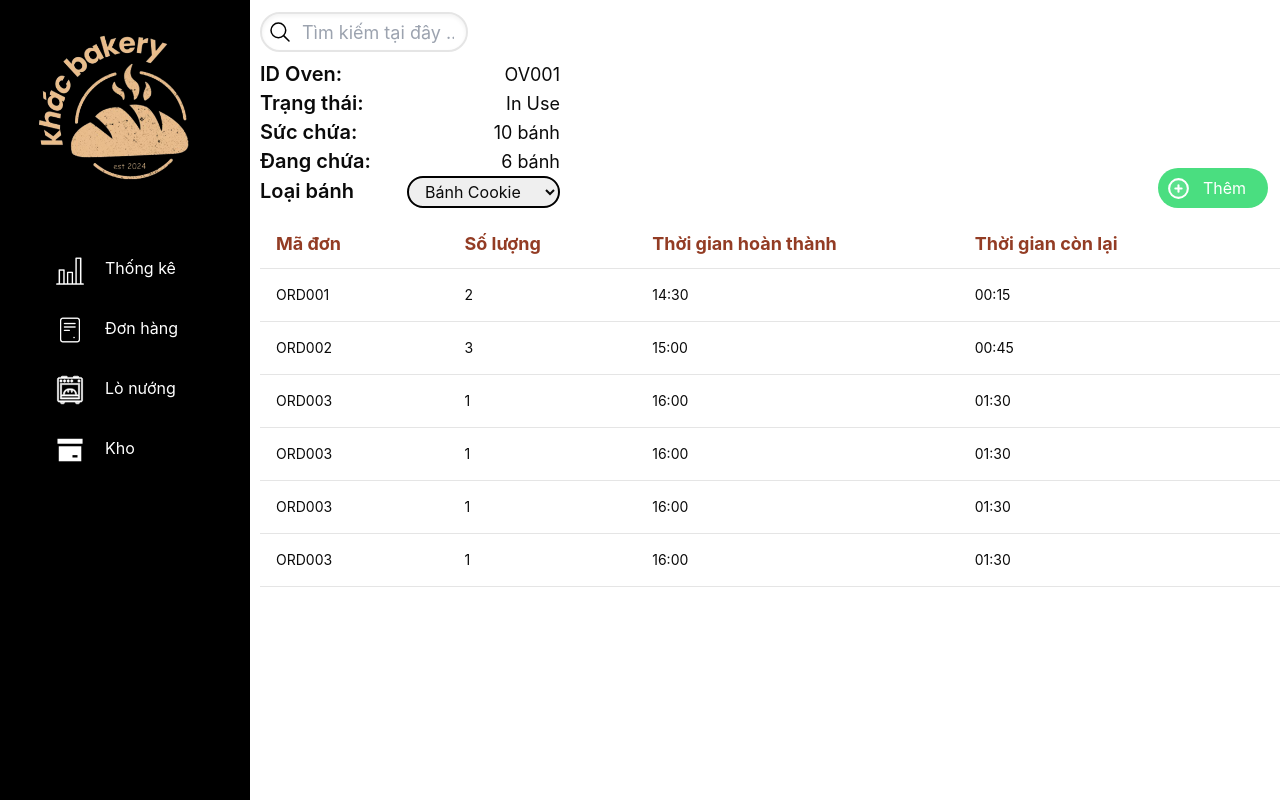
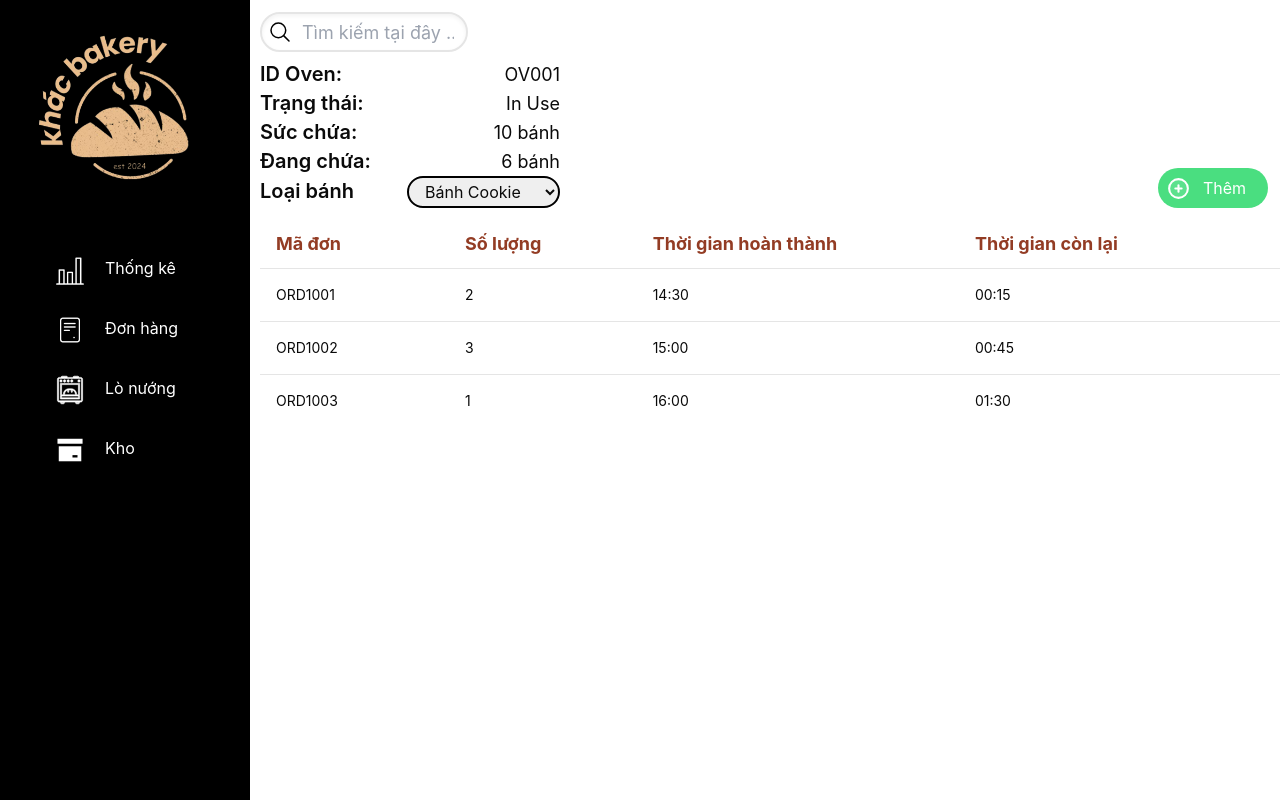
Before and after one commit to devkcng/bakery-store, a Next.js app: page /admin/manage-oven-detail in a window 1280 px wide. Built offline with nearby package versions, Linux system fonts and the light colour scheme; a web font is replaced by a local one.

Commit message:
Huong add product data

```diff
--- a/src/app/admin/manage-oven-detail/page.tsx
+++ b/src/app/admin/manage-oven-detail/page.tsx
@@ -20,132 +20,27 @@ const ManageOvenDetail = () => {
     },
     orders: [
       {
-        orderID: "ORD001",
+        orderID: "ORD1001",
         quantity: 2,
         completeTime: "14:30",
         remainingTime: "00:15",
       },
       {
-        orderID: "ORD002",
+        orderID: "ORD1002",
         quantity: 3,
         completeTime: "15:00",
         remainingTime: "00:45",
       },
       {
-        orderID: "ORD003",
-        quantity: 1,
-        completeTime: "16:00",
-        remainingTime: "01:30",
-      },
-      {
-        orderID: "ORD003",
-        quantity: 1,
-        completeTime: "16:00",
-        remainingTime: "01:30",
-      },
-      {
-        orderID: "ORD003",
-        quantity: 1,
-        completeTime: "16:00",
-        remainingTime: "01:30",
-      },
-      {
-        orderID: "ORD003",
-        quantity: 1,
-        completeTime: "16:00",
-        remainingTime: "01:30",
-      },
-      {
-        orderID: "ORD003",
-        quantity: 1,
-        completeTime: "16:00",
-        remainingTime: "01:30",
-      },
-      {
-        orderID: "ORD003",
-        quantity: 1,
-        completeTime: "16:00",
-        remainingTime: "01:30",
-      },
-      {
-        orderID: "ORD003",
-        quantity: 1,
-        completeTime: "16:00",
-        remainingTime: "01:30",
-      },
-      {
-        orderID: "ORD003",
-        quantity: 1,
-        completeTime: "16:00",
-        remainingTime: "01:30",
-      },
-      {
-        orderID: "ORD003",
-        quantity: 1,
-        completeTime: "16:00",
-        remainingTime: "01:30",
-      },
-      {
-        orderID: "ORD003",
-        quantity: 1,
-        completeTime: "16:00",
-        remainingTime: "01:30",
-      },
-      {
-        orderID: "ORD003",
-        quantity: 1,
-        completeTime: "16:00",
-        remainingTime: "01:30",
-      },
-      {
-        orderID: "ORD003",
-        quantity: 1,
-        completeTime: "16:00",
-        remainingTime: "01:30",
-      },
-      {
-        orderID: "ORD003",
-        quantity: 1,
-        completeTime: "16:00",
-        remainingTime: "01:30",
-      },
-      {
-        orderID: "ORD003",
-        quantity: 1,
-        completeTime: "16:00",
-        remainingTime: "01:30",
-      },
-      {
-        orderID: "ORD003",
-        quantity: 1,
-        completeTime: "16:00",
-        remainingTime: "01:30",
-      },
-      {
-        orderID: "ORD003",
-        quantity: 1,
-        completeTime: "16:00",
-        remainingTime: "01:30",
-      },
-      {
-        orderID: "ORD003",
-        quantity: 1,
-        completeTime: "16:00",
-        remainingTime: "01:30",
-      },
-      {
-        orderID: "ORD003",
-        quantity: 1,
-        completeTime: "16:00",
-        remainingTime: "01:30",
-      },
-      {
-        orderID: "ORD003",
+        orderID: "ORD1003",
         quantity: 1,
         completeTime: "16:00",
         remainingTime: "01:30",
       },
     ],
+
+
+
   };
 
   return (
--- a/src/app/admin/manage-product/page.tsx
+++ b/src/app/admin/manage-product/page.tsx
@@ -75,9 +75,9 @@ const ManageProduct = () => {
           productInfo={{
           imagePath: "/imgs/bakery-images/muffinb.png",
           itemName: "Bánh muffin",
-          itemPrice: 28000,
+          itemPrice: 20000,
         }}
-        productTopping="nho khô"
+        productTopping="nho khô, việt quất, mâm xôi, hạt vừng, phô mai sợi, kiwi"
       />
       <ProductCard
           productInfo={{
@@ -85,7 +85,7 @@ const ManageProduct = () => {
           itemName: "Bánh cookies",
           itemPrice: 20000,
         }}
-        productTopping="sốt socola"
+        productTopping="sốt socola, nho khô, hạnh nhân lát"
       />
       <ProductCard
           productInfo={{
@@ -93,16 +93,77 @@ const ManageProduct = () => {
           itemName: "Bánh donut",
           itemPrice: 30000,
         }}
-        productTopping="sốt socola"
+        productTopping="Socola đen, mứt trái cây, Bánh oreo, Mứt việt quất"
       />
       <ProductCard
           productInfo={{
           imagePath: "/imgs/bakery-images/cupcakeb.png",
           itemName: "Bánh cupcake",
+          itemPrice: 20000,
+        }}
+        productTopping="Mứt việt quất, Socola đen, Bột cacao"
+      />
+      <ProductCard
+          productInfo={{
+          imagePath: "/imgs/bakery-images/pizzab.png",
+          itemName: "Pizza hải sản",
+          itemPrice: 200000,
+        }}
+        productTopping="tôm, nghêu, ớt chuông"
+      />
+      <ProductCard
+          productInfo={{
+          imagePath: "/imgs/bakery-images/eggtartb.png",
+          itemName: "Bánh tart trứng",
+          itemPrice: 30000,
+        }}
+        productTopping="Hạnh nhân khô"
+      />
+      <ProductCard
+          productInfo={{
+          imagePath: "/imgs/bakery-images/saltedb.png",
+          itemName: "Bông lan trứng muối",
+          itemPrice: 150000,
+        }}
+        productTopping="Thịt nguội, Sốt mayonaise, Hạt vừng"
+      />
+      <ProductCard
+          productInfo={{
+          imagePath: "/imgs/bakery-images/browniesb.png",
+          itemName: "Bánh brownies",
           itemPrice: 50000,
         }}
-        productTopping="hạnh nhân khô"
+        productTopping="Kiwi, Bột matcha, Mứt đào, Mứt việt quất"
       />
+      <ProductCard
+          productInfo={{
+          imagePath: "/imgs/bakery-images/bananapieb.png",
+          itemName: "Bánh chuối",
+          itemPrice: 80000,
+        }}
+        productTopping="Hạt vừng, nho khô, Hạnh nhân lát"
+      />
+      <ProductCard
+          productInfo={{
+          imagePath: "/imgs/bakery-images/chouxbb.png",
+          itemName: "Bánh su kem",
+          itemPrice: 10000,
+        }}
+        productTopping="Kem tươi, Mật ong, Sốt caramel"
+      />
+      <ProductCard
+          productInfo={{
+          imagePath: "/imgs/bakery-images/macaronb.png",
+          itemName: "Bánh macaron",
+          itemPrice: 20000,
+        }}
+        productTopping="Bơ đậu phộng, Dâu tây tươi, Mâm xôi"
+      />
+
+
+
+
+
       </div>
     </div>
   );
--- a/src/components/item-order/item-order.tsx
+++ b/src/components/item-order/item-order.tsx
@@ -37,7 +37,7 @@ const ItemOrder: FC<DetailOrder> = ({
       </div>
       <div className="pl-2.5">
         <span className="block font-display text-[14px] font-semibold mt-1">
-          {productName ? productName : "Bánh Muffin"}
+          {productName ? productName : "Bánh "}
         </span>{" "}
         <span className="block font-display text-sm font-light text-[#797B7E] mt-2 w-[150px] overflow-auto">
           {!listToppingName ? "Không có topping" : listToppingName}
--- a/src/components/order-card/order-card.tsx
+++ b/src/components/order-card/order-card.tsx
@@ -61,6 +61,8 @@ const OrderCard: FC<DetailOrderAdmin> = ({
           {DetailOrders.map((item, index) => (
             <div key={index} className="mb-1 ">
               <ItemOrder
+                OrderID={item.OrderID}
+                timeOrder={item.timeOrder}
                 itemInfo={item.itemInfo}
                 itemCount={item.itemCount}
                 itemTopping={item.itemTopping}
--- a/src/components/product-card/product-card.tsx
+++ b/src/components/product-card/product-card.tsx
@@ -12,7 +12,7 @@ export interface ProductProps {
 }
 const ProductCard: FC<ProductProps> = ({ productInfo, productTopping }) => {
   return (
-    <div className="containerProductAdmin">
+    <div className="containerProductAdmin ">
       <div
         style={{
           backgroundImage: "url('/imgs/bakery-images/item-background.png')",
@@ -27,7 +27,7 @@ const ProductCard: FC<ProductProps> = ({ productInfo, productTopping }) => {
           className="h-[80%] item-image block w-full object-contain"
         />
       </div>
-      <div className="pl-10 pt-3">
+      <div className="pl-10 pt-3 w-[150px]">
         <span className="block font-display text-[18px] font-semibold mt-1">
           {productInfo?.itemName ? productInfo.itemName : "Bánh Muffin"}
         </span>{" "}
```
